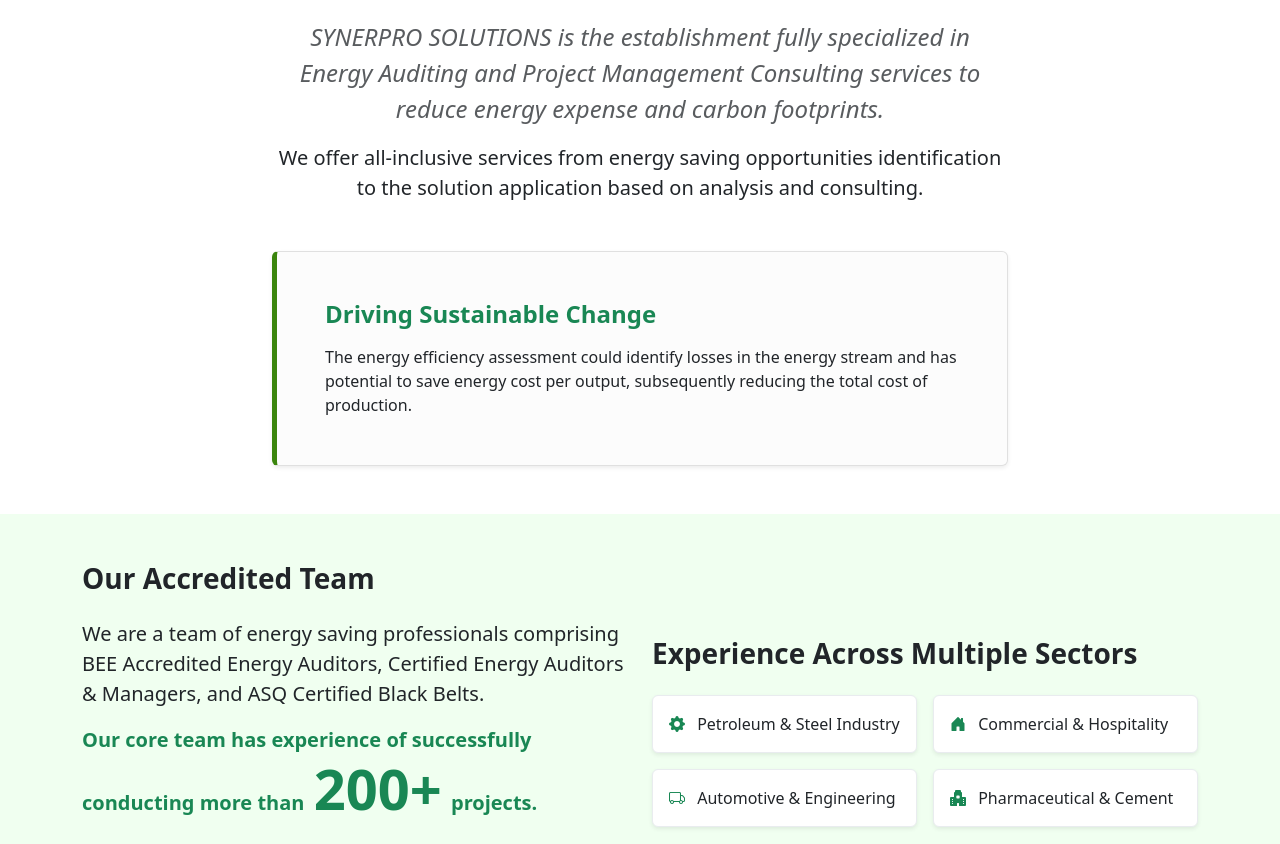
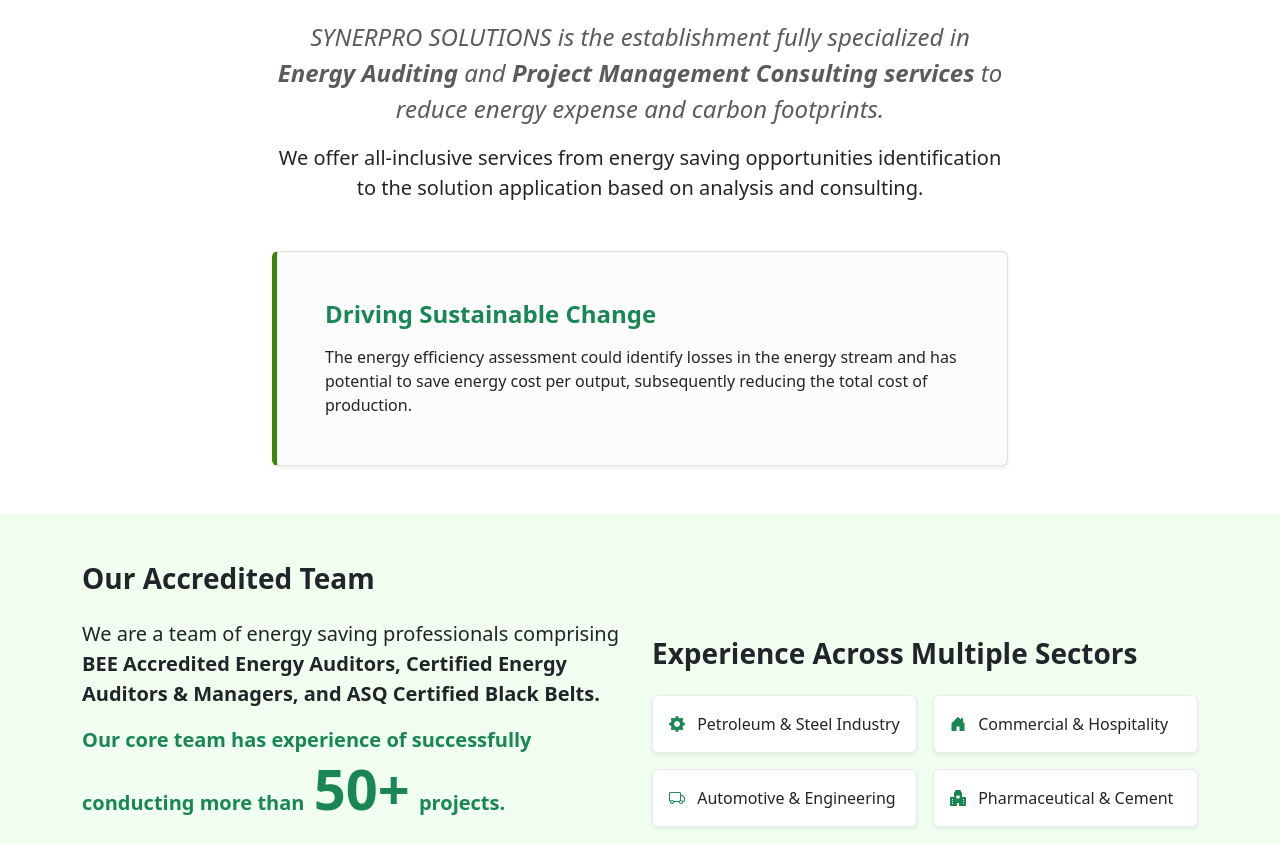
Before and after one commit to SiddheshCodeMaster/synerprosolutions, a plain HTML site: page about.html in a window 1280 px wide. Shown: the part 581-1425 px from the top of the page. Drawn offline with nearby package versions, Linux system fonts and the light colour scheme.

Commit message:
Completed About Page - 1.0.4 v

```diff
--- a/about.html
+++ b/about.html
@@ -32,7 +32,7 @@
                 <div class="col-lg-10 col-xl-8 text-center">
                     <h2 class="display-6 fw-bold text-dark mb-4">About Synerpro</h2>
                     <p class="fs-4 fst-italic text-muted">
-                        SYNERPRO SOLUTIONS is the establishment fully specialized in Energy Auditing and Project Management Consulting services to reduce energy expense and carbon footprints.
+                        SYNERPRO SOLUTIONS is the establishment fully specialized in <strong>Energy Auditing</strong> and <strong>Project Management Consulting services</strong> to reduce energy expense and carbon footprints.
                     </p>
                     <p class="fs-5">
                         We offer all-inclusive services from energy saving opportunities identification to the solution application based on analysis and consulting.
@@ -56,10 +56,10 @@
                 <div class="col-lg-6 mb-4 mb-lg-0">
                     <h3 class="fw-bold text-dark mb-4">Our Accredited Team</h3>
                     <p class="fs-5">
-                        We are a team of energy saving professionals comprising BEE Accredited Energy Auditors, Certified Energy Auditors & Managers, and ASQ Certified Black Belts.
+                        We are a team of energy saving professionals comprising <strong>BEE Accredited Energy Auditors, Certified Energy Auditors & Managers, and ASQ Certified Black Belts.</strong>
                     </p>
                     <p class="fs-5 fw-bold text-success">
-                        Our core team has experience of successfully conducting more than <span class="display-4 fw-bolder d-inline-block mx-1">200+</span> projects.
+                        Our core team has experience of successfully conducting more than <span class="display-4 fw-bolder d-inline-block mx-1">50+</span> projects.
                     </p>
 
                     <div class="d-flex align-items-center mt-4 pt-2">
```
